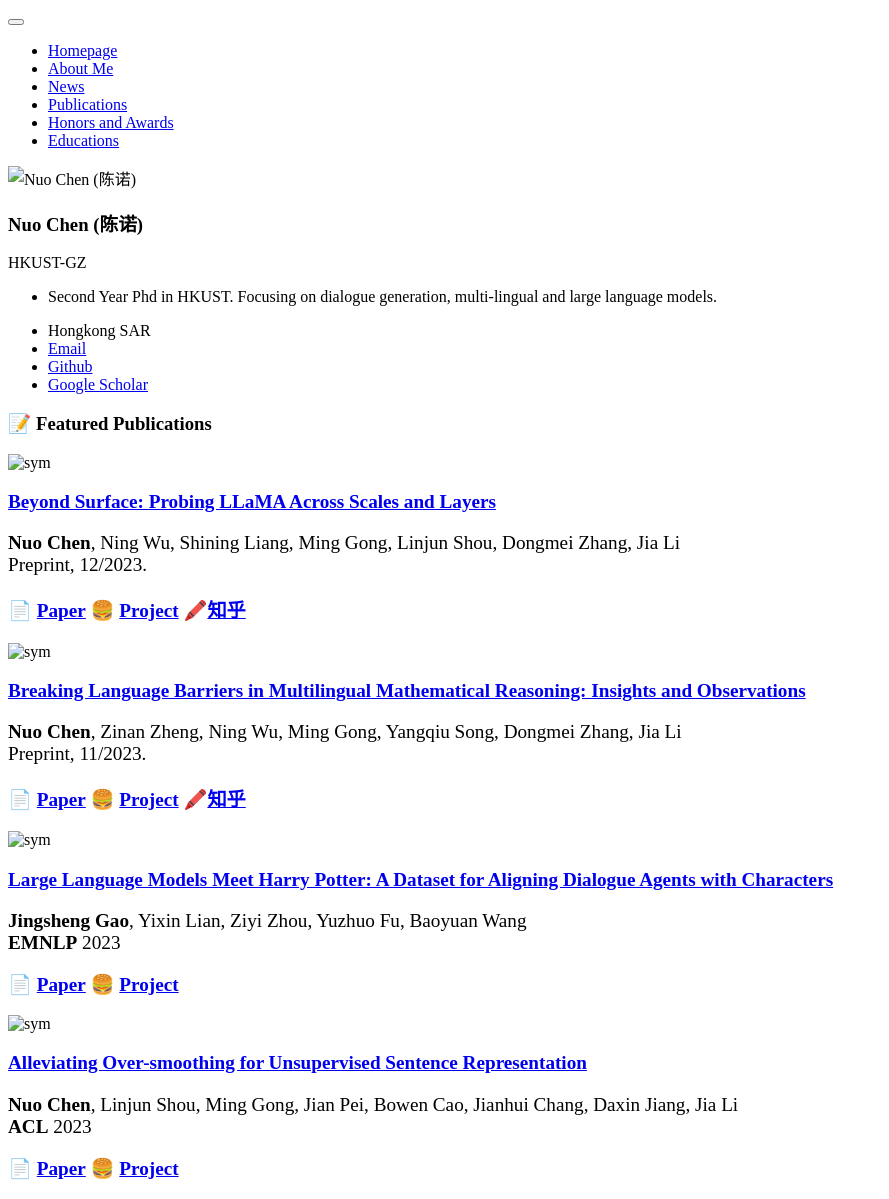
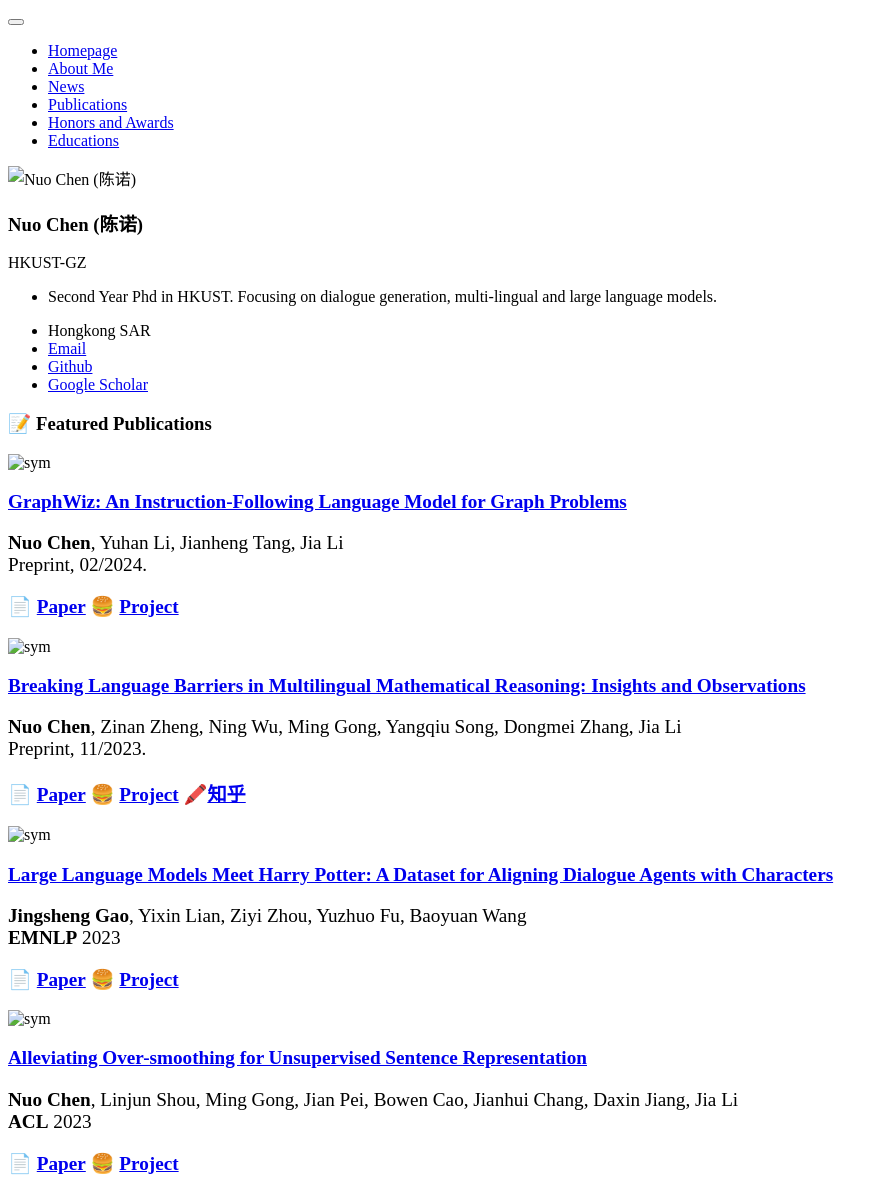
Before and after one commit to jerrynchen/jerrynchen.github.io, a Jekyll site: the page built from _pages/includes/pub.md, in a window 1280 px wide. Shown: the whole page, without its empty margins (0-889 px from the left). Built offline with Jekyll 4.4.1, drawn with Linux system fonts in a browser that asks for light colours; our own code applies the rules of GitHub Pages for plain Markdown files.

Commit message:
Update pub.md

```diff
--- a/_pages/includes/pub.md
+++ b/_pages/includes/pub.md
@@ -4,16 +4,16 @@
 
 
 
-<div class='paper-box'><div class='paper-box-image'><div><img src='images/probing.png' alt="sym" width="100%" height="60%"></div></div>
+<div class='paper-box'><div class='paper-box-image'><div><img src='images/graphwiz.png' alt="sym" width="100%" height="80%"></div></div>
 <div class='paper-box-text' style="font-size: larger;" markdown="1">
 
 
-[**Beyond Surface: Probing LLaMA Across Scales and Layers**](https://arxiv.org/abs/2312.04333)
+[**GraphWiz: An Instruction-Following Language Model for Graph Problems**](https://graph-wiz.github.io/)
 
-**Nuo Chen**, Ning Wu, Shining Liang, Ming Gong, Linjun Shou, Dongmei Zhang, Jia Li \\
-Preprint, 12/2023.
+**Nuo Chen**, Yuhan Li, Jianheng Tang, Jia Li \\
+Preprint, 02/2024.
 
-📄 [**Paper**](https://arxiv.org/abs/2312.04333) 🍔 [**Project**](https://github.com/nuochenpku/LLaMA_Analysis) 🖍️[**知乎**](https://zhuanlan.zhihu.com/p/669730374)
+📄 [**Paper**](https://arxiv.org/abs/2402.16029) 🍔 [**Project**](https://github.com/nuochenpku/Graph-Reasoning-LLM)
 
 </div>
 </div>
```
